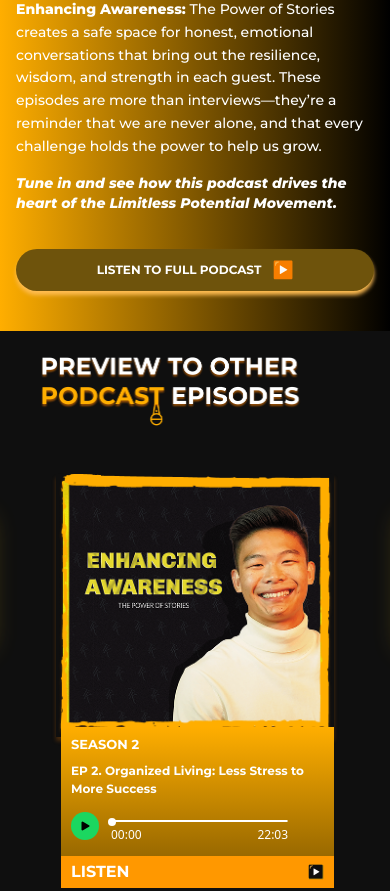
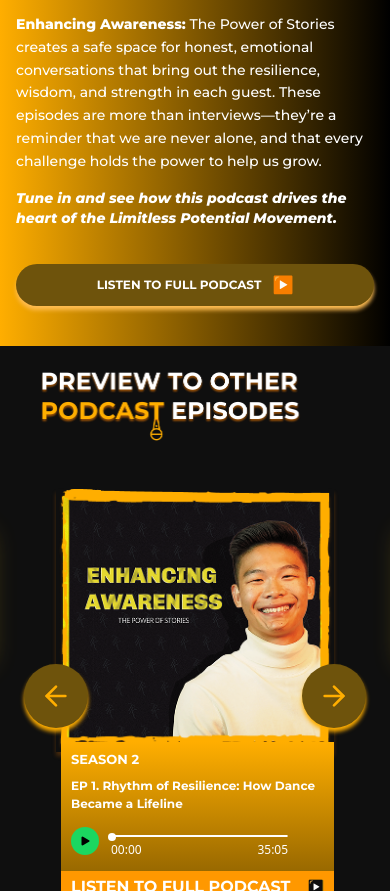
Before and after one commit to SyedKumailAbbas/Tristan, a React (Vite) app: page /media in a window 390 px wide. Shown: the part 3072-3963 px from the top of the page. Built offline with nearby package versions, Linux system fonts and the light colour scheme; no server answers.

Commit message:
bttons issue resolved and spacing of podcast feature resolved

```diff
--- a/src/components/BookTristan/Form/Form.jsx
+++ b/src/components/BookTristan/Form/Form.jsx
@@ -110,7 +110,7 @@ const ContactForm = () => {
               {/* Left - Person Image & Socials */}
               <div className="flex-shrink-0">
                 <img
-                  src={formimg}
+                  src="/imgs/image.png"
                   alt="Speaker"
                   className="w-45 object-cover"
                 />
--- a/src/components/BookTristan/Hero.jsx
+++ b/src/components/BookTristan/Hero.jsx
@@ -9,7 +9,7 @@ export default function Hero() {
         {/* Left: image */}
         <div className="w-fit mx-auto lg:mx-0">
           <img
-            src={heroimg}
+            src="/imgs/bookhero.png"
             alt=""
             className="w-[min(92vw,680px)] h-auto lg:w-auto"
           />
@@ -36,8 +36,8 @@ export default function Hero() {
             "
           >
             Thank you for being here! If you're looking to book a speaker who
-            moves with purpose (on stage and in life) you're in the right
-            place. I speak, perform, and serve to help audiences realize their
+            moves with purpose (on stage and in life) you're in the right place.
+            I speak, perform, and serve to help audiences realize their
             limitless potential regardless of age or background. If you're
             interested in something entirely new, I'd love to hear your vision.
           </p>
--- a/src/components/MEDIA/podcastFeature/podcastFeature.css
+++ b/src/components/MEDIA/podcastFeature/podcastFeature.css
@@ -179,7 +179,7 @@ body {
   /* font-size: clamp(14px, 2vw, 20px); ✅ scales */
   font-weight: 600;
   font-size: 22px;
-  margin-bottom: -20px;
+  margin-bottom: -5px;
   color: white;
   margin-left: 70px;
 }
@@ -392,10 +392,3 @@ body {
     height: 650px;
   }
 }
-/* Mobile: keep buttons in layout but invisible & non-interactive */
-@media (max-width: 768px) {
-  .friendship-carousel .nav {
-    opacity: 0;
-    pointer-events: none;
-  }
-}
--- a/src/components/MEDIA/secondCarousel/podcastCarousel.jsx
+++ b/src/components/MEDIA/secondCarousel/podcastCarousel.jsx
@@ -6,14 +6,13 @@ import React, {
   useCallback,
 } from "react";
 import { ArrowLeft, ArrowRight } from "lucide-react";
-import { Play, Pause } from "lucide-react";
 import FINDBOX from "../../../assets/Rectangle 9.png";
 import playIcon from "../../../assets/noto_play-button(2).svg";
 import "./podcastcarousel.css";
+import { Play, Pause } from "lucide-react";
 import Heading from "../../../assets/Group 196.png";
 import img1 from "../../../assets/Frame 25.png";
 import img2 from "../../../assets/Frame 26.png";
-
 const episodes = [
   {
     id: "s2e1",
@@ -24,7 +23,7 @@ const episodes = [
     audioUrl: `/audios/Season 2, Episode 1.mp3`,
     hostImage: img2,
     bgColor: "#2563eb",
-    fullDuration: 2105,
+    fullDuration: 2105, // Full length of audio in seconds (25:07 = 1507 seconds)
     fullPodcastUrl:
       "https://open.spotify.com/episode/6OLAOHumBR9PrJpaH08uUm?si=1cf4fbfd955247d0",
   },
@@ -37,7 +36,7 @@ const episodes = [
     audioUrl: `/audios/Season 2, Episode 2.mp3`,
     hostImage: img2,
     bgColor: "#1f2937",
-    fullDuration: 1323,
+    fullDuration: 1323, // Full length of audio in seconds (25:07 = 1507 seconds)
     fullPodcastUrl:
       "https://open.spotify.com/episode/4gOnl4yMUgbjsFbcqk2GDy?si=8239f0594aeb4f66",
   },
@@ -51,7 +50,7 @@ const episodes = [
     audioUrl: `/audios/Season 2, Episode 3.mp3`,
     hostImage: img2,
     bgColor: "#7c3aed",
-    fullDuration: 1304,
+    fullDuration: 1304, // Full length of audio in seconds (25:07 = 1507 seconds)
     fullPodcastUrl:
       "https://open.spotify.com/episode/1czRPzO5eQoBk0rfBgMn7i?si=b60c8caf8a4f4ba7",
   },
@@ -64,7 +63,7 @@ const episodes = [
     audioUrl: `/audios/Season 2, Episode 4.mp3`,
     hostImage: img2,
     bgColor: "#0ea5e9",
-    fullDuration: 1110,
+    fullDuration: 1110, // Full length of audio in seconds (25:07 = 1507 seconds)
     fullPodcastUrl:
       "https://open.spotify.com/episode/11l2UOJvuexmsrLhxbvzxO?si=700cf568dd0f46dd",
   },
@@ -77,7 +76,7 @@ const episodes = [
     audioUrl: `/audios/Season 2, Episode 5.mp3`,
     hostImage: img2,
     bgColor: "#0ea5e9",
-    fullDuration: 1110,
+    fullDuration: 1110, // Full length of audio in seconds (25:07 = 1507 seconds)
     fullPodcastUrl:
       "https://open.spotify.com/episode/5aciKx6KXenv9HRwSc751Q?si=J5d-NQslTxegFr3DNHHGQQ",
   },
@@ -90,7 +89,7 @@ const episodes = [
     audioUrl: `/audios/Season 1, Episode 1.mp3`,
     hostImage: img1,
     bgColor: "#334155",
-    fullDuration: 1304,
+    fullDuration: 1304, // Full length of audio in seconds (25:07 = 1507 seconds)
     fullPodcastUrl:
       "https://open.spotify.com/episode/5KxwM8Njh7RegFzsgTXdmw?si=073a7a6b5221481b",
   },
@@ -103,7 +102,7 @@ const episodes = [
     audioUrl: `/audios/Season 1, Episode 2.mp3`,
     hostImage: img1,
     bgColor: "#334155",
-    fullDuration: 1304,
+    fullDuration: 1304, // Full length of audio in seconds (25:07 = 1507 seconds)
     fullPodcastUrl:
       "https://open.spotify.com/episode/2ZB03lcIdrIHGFpYlc1niM?si=cb0fe3972ad34214",
   },
@@ -116,7 +115,7 @@ const episodes = [
     audioUrl: `/audios/Season 1, Episode 3.mp3`,
     hostImage: img1,
     bgColor: "#334155",
-    fullDuration: 1507,
+    fullDuration: 1507, // Full length of audio in seconds (25:07 = 1507 seconds)
     fullPodcastUrl:
       "https://open.spotify.com/episode/44txdsT3CwRh6UZXqDCExL?si=9db64947bfc944de",
   },
@@ -129,7 +128,7 @@ const episodes = [
     audioUrl: `/audios/Season 1, Episode 4.mp3`,
     hostImage: img1,
     bgColor: "#2563eb",
-    fullDuration: 1507,
+    fullDuration: 1507, // Full length of audio in seconds (25:07 = 1507 seconds)
     fullPodcastUrl:
       "https://open.spotify.com/episode/1iWq67TD1WdMaTBtvdIBbi?si=4cc36f065fea42ba",
   },
@@ -142,7 +141,7 @@ const episodes = [
     audioUrl: `/audios/Season 1, Episode 5.mp3`,
     hostImage: img1,
     bgColor: "#1f2937",
-    fullDuration: 1507,
+    fullDuration: 1507, // Full length of audio in seconds (25:07 = 1507 seconds)
     fullPodcastUrl:
       "https://open.spotify.com/episode/74yWSrA17OL18V6mPUWFtC?si=8e6f1ac686024aac",
   },
@@ -156,7 +155,7 @@ const episodes = [
     audioUrl: `/audios/Season 1, Episode 6.mp3`,
     hostImage: img1,
     bgColor: "#7c3aed",
-    fullDuration: 1507,
+    fullDuration: 1507, // Full length of audio in seconds (25:07 = 1507 seconds)
     fullPodcastUrl:
       "https://open.spotify.com/episode/5YGQgfxAlGpS5bUVTY6MxB?si=00e5e71cf21549de",
   },
@@ -169,7 +168,7 @@ const episodes = [
     audioUrl: `/audios/Season 1, Episode 7.mp3`,
     hostImage: img1,
     bgColor: "#0ea5e9",
-    fullDuration: 1507,
+    fullDuration: 1507, // Full length of audio in seconds (25:07 = 1507 seconds)
     fullPodcastUrl:
       "https://open.spotify.com/episode/0zVcTPMRCet0ZEH16pjVa3?si=dc6fd0ef85414670",
   },
@@ -182,7 +181,7 @@ const episodes = [
     audioUrl: `/audios/Season 1, Episode 8.mp3`,
     hostImage: img1,
     bgColor: "#334155",
-    fullDuration: 1507,
+    fullDuration: 1507, // Full length of audio in seconds (25:07 = 1507 seconds)
     fullPodcastUrl:
       "https://open.spotify.com/episode/0cSp54A6SCH0vQNsbh6y9e?si=a9c9be721ab640fd",
   },
@@ -195,7 +194,7 @@ const episodes = [
     audioUrl: `/audios/Season 1, Episode 9.mp3`,
     hostImage: img1,
     bgColor: "#334155",
-    fullDuration: 1507,
+    fullDuration: 1507, // Full length of audio in seconds (25:07 = 1507 seconds)
     fullPodcastUrl:
       "https://open.spotify.com/episode/4PtzVXYgdbEM7h3NG7Yl6b?si=1948831e87e248b6",
   },
@@ -208,32 +207,29 @@ const episodes = [
     audioUrl: `/audios/Season 1, Episode 10.mp3`,
     hostImage: img1,
     bgColor: "#334155",
-    fullDuration: 1507,
+    fullDuration: 1507, // Full length of audio in seconds (25:07 = 1507 seconds)
     fullPodcastUrl:
       "https://open.spotify.com/episode/2OQTBXt90ITibLeydw6TCT?si=75e715136a7841a3",
   },
 ];
 
 const useMediaQuery = (query) => {
-  const [matches, setMatches] = useState(() => {
-    if (typeof window === "undefined") return false;
-    return window.matchMedia(query).matches;
-  });
-
+  const [matches, setMatches] = useState(
+    () => window.matchMedia(query).matches
+  );
   useEffect(() => {
-    if (typeof window === "undefined") return;
     const media = window.matchMedia(query);
     const listener = () => setMatches(media.matches);
     media.addEventListener("change", listener);
     return () => media.removeEventListener("change", listener);
   }, [query]);
-
   return matches;
 };
 
 const FriendshipCarousel = () => {
   const [index, setIndex] = useState(0);
   const [direction, setDirection] = useState(null);
+
   const [pendingIndex, setPendingIndex] = useState(null);
 
   const isMobile = useMediaQuery("(max-width: 768px)");
@@ -241,14 +237,6 @@ const FriendshipCarousel = () => {
 
   const slides = useMemo(() => episodes, []);
   const [startIndex, setStartIndex] = useState(0);
-
-  const audioRefs = useRef(new Map());
-  const [playingId, setPlayingId] = useState(null);
-  const [times, setTimes] = useState({});
-
-  // swipe
-  const touchStartXRef = useRef(null);
-  const touchEndXRef = useRef(null);
 
   const formatTime = (time) => {
     if (!Number.isFinite(time)) return "00:00";
@@ -259,6 +247,10 @@ const FriendshipCarousel = () => {
       "0"
     )}`;
   };
+
+  const audioRefs = useRef(new Map());
+  const [playingId, setPlayingId] = useState(null);
+  const [times, setTimes] = useState({});
 
   const visibleIds = useMemo(() => {
     let ids = [];
@@ -316,26 +308,25 @@ const FriendshipCarousel = () => {
       setPlayingId(null);
     }
   }, [playingId, visibleIds]);
-
-  const prev = useCallback(() => {
+  const prev = () => {
     setDirection("prev");
     setPendingIndex((index - 1 + slides.length) % slides.length);
-  }, [index, slides.length]);
+  };
 
-  const next = useCallback(() => {
+  const next = () => {
     setDirection("next");
     setPendingIndex((index + 1) % slides.length);
-  }, [index, slides.length]);
-
+  };
   const onAnimEnd = () => {
     if (pendingIndex !== null) {
       setStartIndex(pendingIndex);
-      setIndex(pendingIndex);
+      setIndex(pendingIndex); // ✅ keep index in sync
       setPendingIndex(null);
     }
     setDirection(null);
   };
 
+  // Visible episodes
   const visibleEpisodes = useMemo(() => {
     let list = [];
     for (let i = 0; i < VISIBLE; i++) {
@@ -345,7 +336,7 @@ const FriendshipCarousel = () => {
   }, [slides, startIndex, VISIBLE]);
 
   const renderCard = (ep) => {
-    const t = times[ep.id] || { current: 0, duration: ep.fullDuration };
+    const t = times[ep.id] || { current: 0, duration: ep.fullDuration }; // Use fullDuration for preview
     const progressPct = t.duration ? (t.current / t.duration) * 100 : 0;
 
     return (
@@ -373,12 +364,12 @@ const FriendshipCarousel = () => {
               <div className="progressTrack">
                 <div
                   className="progressBarDot"
-                  style={{ left: `${progressPct}%` }}
+                  style={{ left: `${progressPct}%` }} // Moves the dot based on the progress
                 />
               </div>
               <div className="timeDisplay">
                 <span>{formatTime(t.current)}</span>
-                <span>{ep.durationLabel}</span>
+                <span>{ep.durationLabel}</span> {/* Use fullDuration here */}
               </div>
             </div>
           </div>
@@ -395,80 +386,33 @@ const FriendshipCarousel = () => {
           />
         </div>
 
+        {/* Listen to full podcast button with href */}
         <a href={ep.fullPodcastUrl} className="listenFullBtn">
           <span className="listenText listenText--full">
             LISTEN TO FULL PODCAST
           </span>
-          <span className="listenText listenText--short">LISTEN</span>
+          <span className="listenText listenText--short">
+            LISTEN FULL EPISODE
+          </span>
           <img src={playIcon} alt="Play Icon" className="listenBtnIcon" />
         </a>
       </div>
     );
   };
 
-  // swipe handlers (mobile)
-  const handleTouchStart = (e) => {
-    if (!isMobile) return;
-    touchStartXRef.current = e.touches[0].clientX;
-    touchEndXRef.current = null;
-  };
-
-  const handleTouchMove = (e) => {
-    if (!isMobile) return;
-    touchEndXRef.current = e.touches[0].clientX;
-  };
-
-  const handleTouchEnd = () => {
-    if (!isMobile) return;
-    if (touchStartXRef.current === null || touchEndXRef.current === null) {
-      return;
-    }
-
-    const diff = touchStartXRef.current - touchEndXRef.current;
-    const threshold = 50;
-
-    if (Math.abs(diff) > threshold) {
-      if (diff > 0) {
-        next(); // swipe left → next
-      } else {
-        prev(); // swipe right → prev
-      }
-    }
-
-    touchStartXRef.current = null;
-    touchEndXRef.current = null;
-  };
-
-  // auto play (mobile only)
-  useEffect(() => {
-    if (!isMobile) return;
-    const interval = setInterval(() => {
-      next();
-    }, 4000);
-    return () => clearInterval(interval);
-  }, [isMobile, next]);
+  const leftIdx = (index - 1 + slides.length) % slides.length;
+  const rightIdx = (index + 1) % slides.length;
 
   return (
     <>
       <div className="maindiv-med">
-        <img className="heading-med" src={Heading} alt="Heading" />
+        <img className="heading-med" src={Heading} />
         <div className="friendship-carousel">
-          {/* Buttons ALWAYS rendered so layout is stable.
-              On mobile they become invisible & non-clickable via CSS. */}
-          <button
-            className="nav left"
-            onClick={!isMobile ? prev : undefined}
-            aria-label="Previous"
-          >
+          <button className="nav left" onClick={prev} aria-label="Previous">
             <ArrowLeft />
           </button>
 
-          <div
-            className="deck"
-            onTouchStart={handleTouchStart}
-            onTouchMove={handleTouchMove}
-            onTouchEnd={handleTouchEnd}
-          >
+          <div className="deck">
             {/* Prev preview */}
             <article
               className={`card prev ${
@@ -489,7 +433,6 @@ const FriendshipCarousel = () => {
                 {visibleEpisodes.map((ep) => renderCard(ep))}
               </div>
             </article>
-
             {/* Next preview */}
             <article
               className={`card next ${
@@ -500,11 +443,7 @@ const FriendshipCarousel = () => {
             </article>
           </div>
 
-          <button
-            className="nav right"
-            onClick={!isMobile ? next : undefined}
-            aria-label="Next"
-          >
+          <button className="nav right" onClick={next} aria-label="Next">
             <ArrowRight />
           </button>
         </div>
--- a/src/components/MEDIA/secondCarousel/podcastcarousel.css
+++ b/src/components/MEDIA/secondCarousel/podcastcarousel.css
@@ -330,6 +330,21 @@
   padding: 0 clamp(10px, 1.4vw, 14px);
 }
 
+.listenText {
+  display: inline-block;
+}
+
+.listenText--short {
+  display: none;
+}
+
+/* Desktop / default */
+.listenFullBtn {
+  white-space: nowrap; /* prevent breaking into 2 lines */
+  overflow: hidden;
+  text-overflow: ellipsis;
+}
+
 .listenBtnIcon {
   width: clamp(16px, 1.8vw, 20px);
   height: clamp(16px, 1.8vw, 20px);
```
Also changed, not shown: public/imgs/bookhero.png (added), public/imgs/image.png (added).
